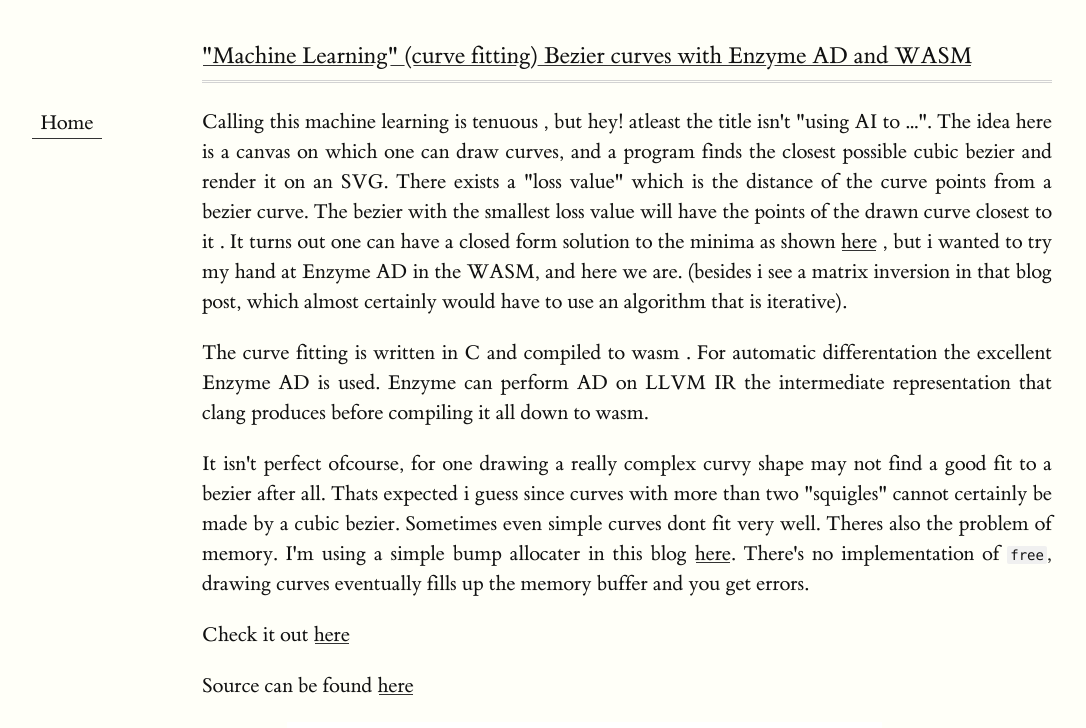
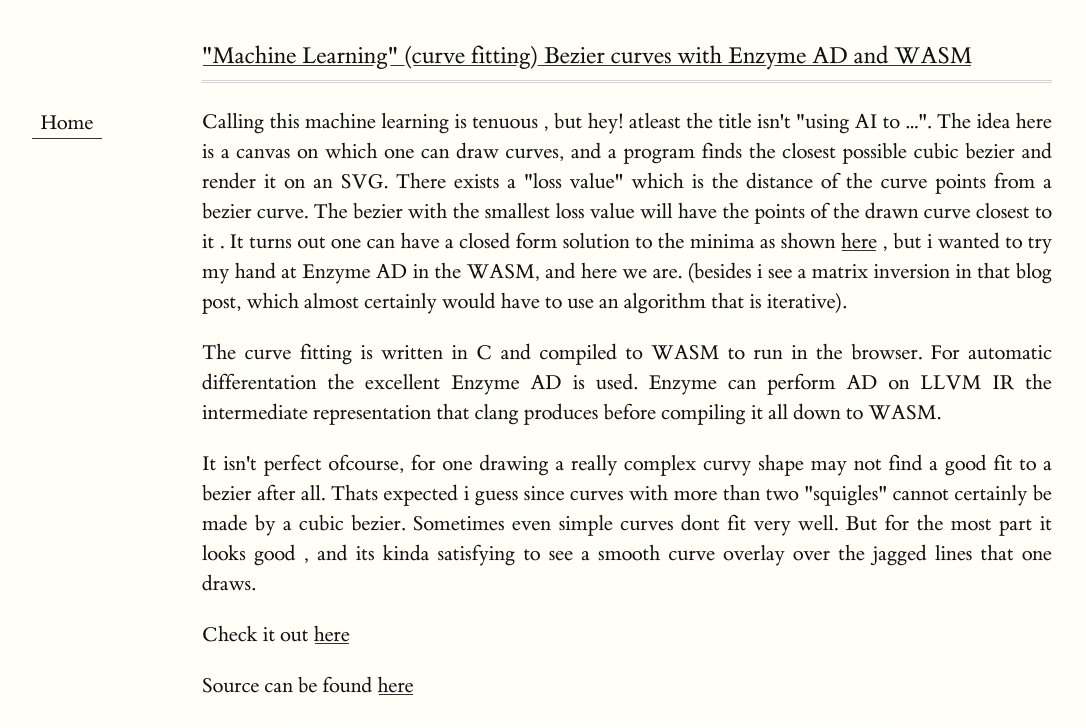
Before and after one commit to ArbitRandomUser/arbitrandomuser.github.io, a plain HTML site: page posts/freehandbezier/index.html in a window 1280 px wide. Shown: the top 728 px of the page, without its empty margins (63-1149 px from the left). Drawn offline with Linux system fonts and the light colour scheme.

Commit message:
commit Fri Oct 13 04:04:39 PM IST 2023

```diff
--- a/posts/freehandbezier/index.html
+++ b/posts/freehandbezier/index.html
@@ -32,8 +32,8 @@
 <!-- Content appended here -->
 <div class="franklin-content"><h1 id="machine_learning_curve_fitting_bezier_curves_with_enzyme_ad_and_wasm"><a href="#machine_learning_curve_fitting_bezier_curves_with_enzyme_ad_and_wasm" class="header-anchor">&quot;Machine Learning&quot; &#40;curve fitting&#41; Bezier curves with Enzyme AD and WASM</a></h1>
 <p>Calling this machine learning is tenuous , but hey&#33; atleast the title isn&#39;t &quot;using AI to ...&quot;. The idea here is a canvas on which one can draw curves, and a program finds the closest possible cubic bezier and render it on an SVG.  There exists a &quot;loss value&quot; which is the distance of the curve points from a bezier curve. The bezier with the smallest loss value will have the points of the drawn curve closest to it . It turns out one can have a closed form solution to the minima as shown <a href="https://www.jimherold.com/computer-science/best-fit-bezier-curve">here</a> , but i wanted to try my hand at Enzyme AD in the WASM, and here we are. &#40;besides i see a matrix inversion in that blog post, which almost certainly would have to use an algorithm that is iterative&#41;.</p>
-<p>The curve fitting is written in C and compiled to wasm . For automatic differentation the excellent Enzyme AD is used. Enzyme can perform AD on LLVM IR the intermediate representation that clang produces before compiling it all down to wasm.</p>
-<p>It isn&#39;t perfect ofcourse, for one drawing a really complex curvy shape may not find a good fit to a bezier after all. Thats expected i guess since curves with more than two &quot;squigles&quot; cannot certainly be made by a cubic bezier. Sometimes even simple curves dont fit very well. Theres also the problem of memory. I&#39;m using a simple bump allocater in this blog <a href="https://surma.dev/things/c-to-webassembly/">here</a>. There&#39;s no implementation of <code>free</code>, drawing curves eventually fills up the memory buffer and you get errors.</p>
+<p>The curve fitting is written in C and compiled to WASM to run in the browser. For automatic differentation the excellent Enzyme AD is used. Enzyme can perform AD on LLVM IR the intermediate representation that clang produces before compiling it all down to WASM.</p>
+<p>It isn&#39;t perfect ofcourse, for one drawing a really complex curvy shape may not find a good fit to a bezier after all. Thats expected i guess since curves with more than two &quot;squigles&quot; cannot certainly be made by a cubic bezier. Sometimes even simple curves dont fit very well. But for the most part it looks good , and its kinda satisfying to see a smooth curve overlay over the jagged lines that one draws.</p>
 <p>Check it out <a href="/thangs/freehandbezier">here</a></p>
 <p>Source can be found <a href="http://github.com/arbitrandomuser/freehandbezier">here</a></p>
 <p><img src="/assets/bezier.png" alt="" /></p>
```
